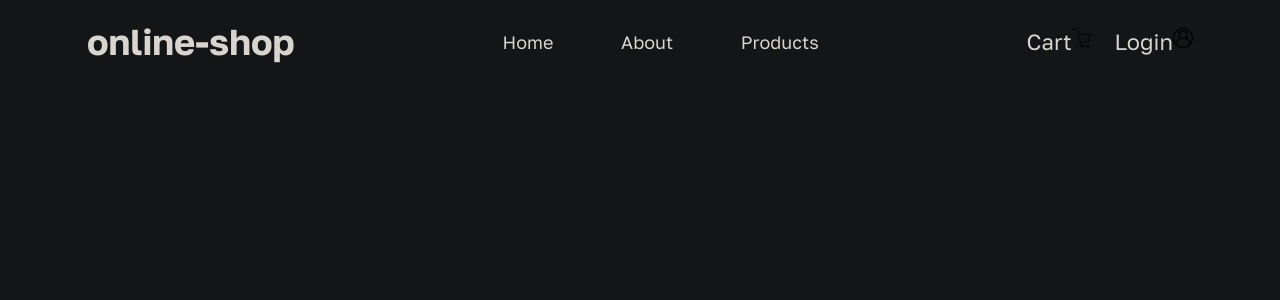
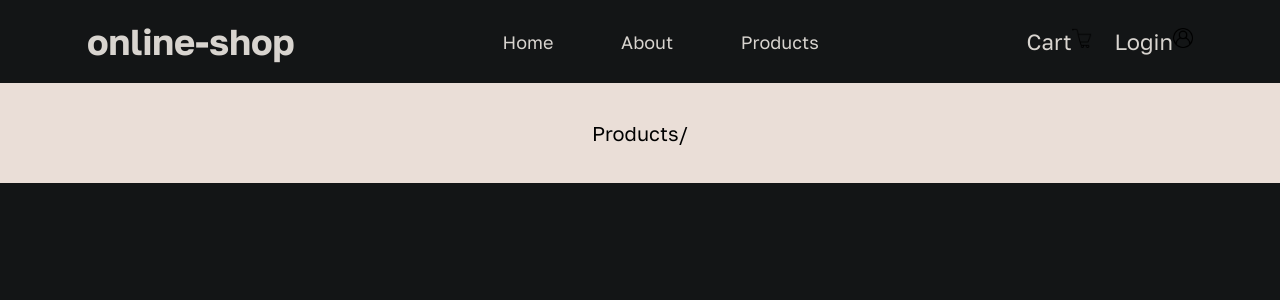
Before and after one commit to DragonRomeo/web-store, a React (Vite) app: page / in a window 1280 px wide. Shown: the top 300 px of the page. Built offline with nearby package versions, Linux system fonts and the light colour scheme.

Commit message:
feat: add path section

```diff
--- a/src/App.jsx
+++ b/src/App.jsx
@@ -1,4 +1,5 @@
 import Header from './components/Header/Header';
+import Main from './components/Main/Main';
 
 function App() {
   // const [count, setCount] = useState(0);
@@ -6,6 +7,7 @@ function App() {
   return (
     <>
       <Header/>
+      <Main/>
     </>
   );
 }
--- a/src/assets/styles/variables.css
+++ b/src/assets/styles/variables.css
@@ -1 +1 @@
-/*# sourceMappingURL=variables.css.map */
+/* PATH SECTION *//*# sourceMappingURL=variables.css.map */
--- a/src/components/Main/Main.jsx
+++ b/src/components/Main/Main.jsx
@@ -0,0 +1,9 @@
+import Path from "./Path/Path"
+
+const Main = () => {
+  return (
+    <Path/>
+  )
+}
+
+export default Main
--- /dev/null
+++ b/src/components/Main/Path/Path.jsx
@@ -0,0 +1,12 @@
+import styles from  './Path.module.css'
+
+const Path = () => {
+  return (
+    <section className={styles.section}>
+      <div className={styles.path}>Products/</div>
+    </section>
+  );
+};
+//Div will take a current path for some products in feature.
+
+export default Path;
--- /dev/null
+++ b/src/components/Main/Path/Path.module.css
@@ -0,0 +1,15 @@
+/* PATH SECTION */
+section {
+  width: 100%;
+  background-color: #eaded7;
+  display: flex;
+  height: 100px;
+  align-items: center;
+  justify-content: center;
+}
+
+.path {
+  padding: 0 20px;
+  font-size: 20px;
+  color: black;
+}/*# sourceMappingURL=Path.module.css.map */
--- /dev/null
+++ b/src/components/Main/Path/Path.module.scss
@@ -0,0 +1,16 @@
+@use '../../../assets/styles/variables.scss' as *;
+
+section {
+    width: 100%;
+    background-color: $path-section-bg;
+    display: flex;
+    height: 100px;
+    align-items: center;
+    justify-content: center;
+}
+
+.path {
+    padding: 0 20px;
+    font-size: 20px;
+    color: $black-text-color;
+}
```
Also changed, not shown: src/assets/styles/variables.scss (+6 -2 lines), 2 other files (tests, documents, lock files or other folders).
